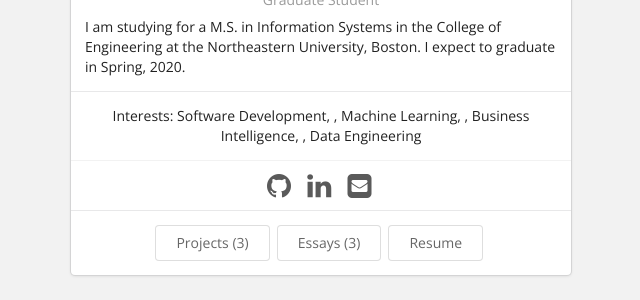
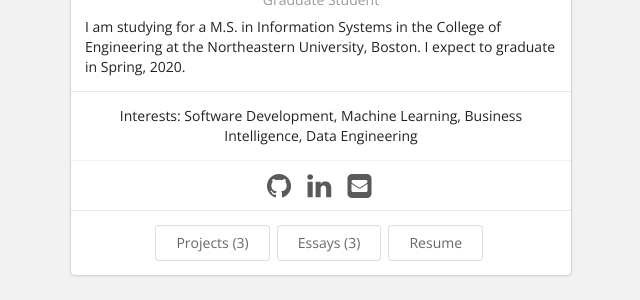
Before and after one commit to johailsherieff/johailsherieff.github.io, a Jekyll site: the page built from index.html, in a window 1280 px wide. Shown: the part 372-672 px from the top of the page, without its empty margins (319-959 px from the left). Built offline with Jekyll 4.4.1, drawn with Linux system fonts in a browser that asks for light colours.

```diff
--- a/_data/bio.json
+++ b/_data/bio.json
@@ -29,17 +29,17 @@
   },
   "interests": [
     {
-      "name": " Software Development, ",
+      "name": " Software Development",
       "keywords":[
       ]
     },
     {
-      "name": "Machine Learning, ",
+      "name": "Machine Learning",
       "keywords": [
       ]
     },
     {
-      "name": "Business Intelligence, ",
+      "name": "Business Intelligence",
       "keywords": [
       ]
     },
```
